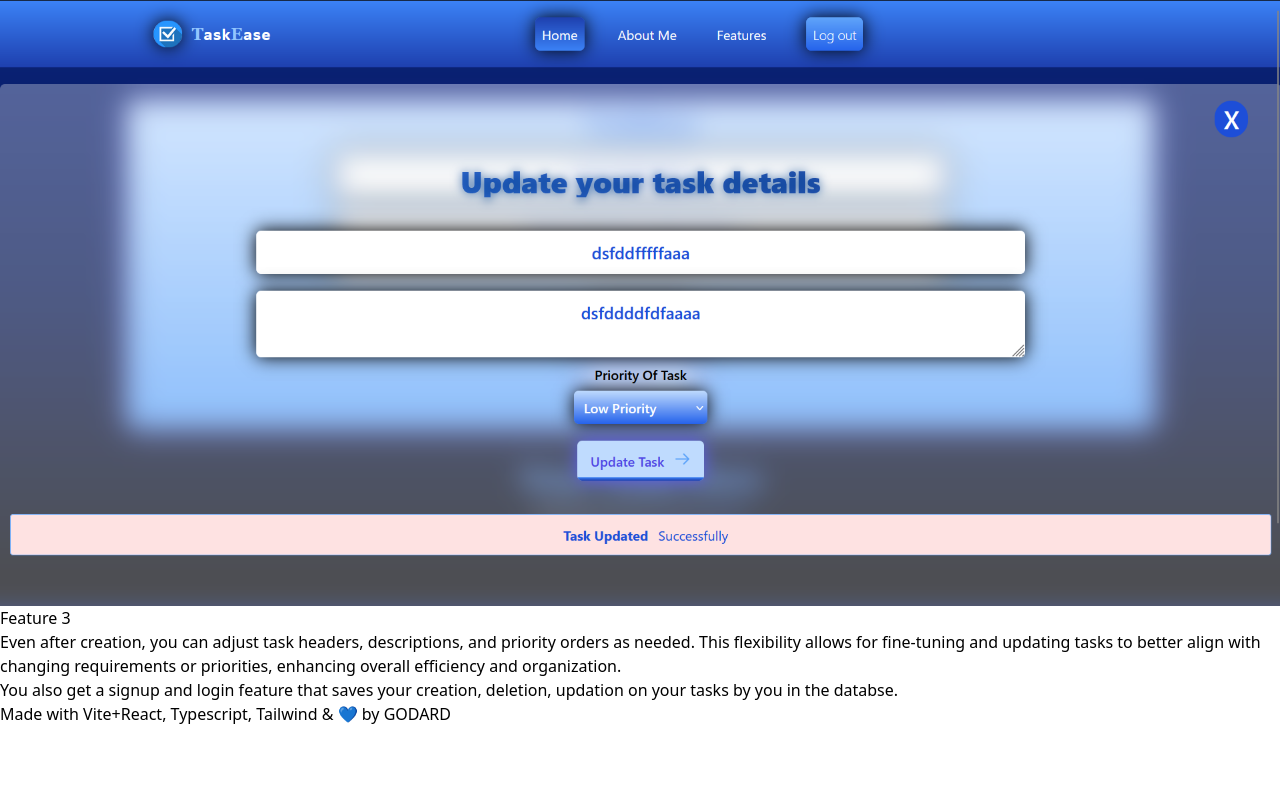
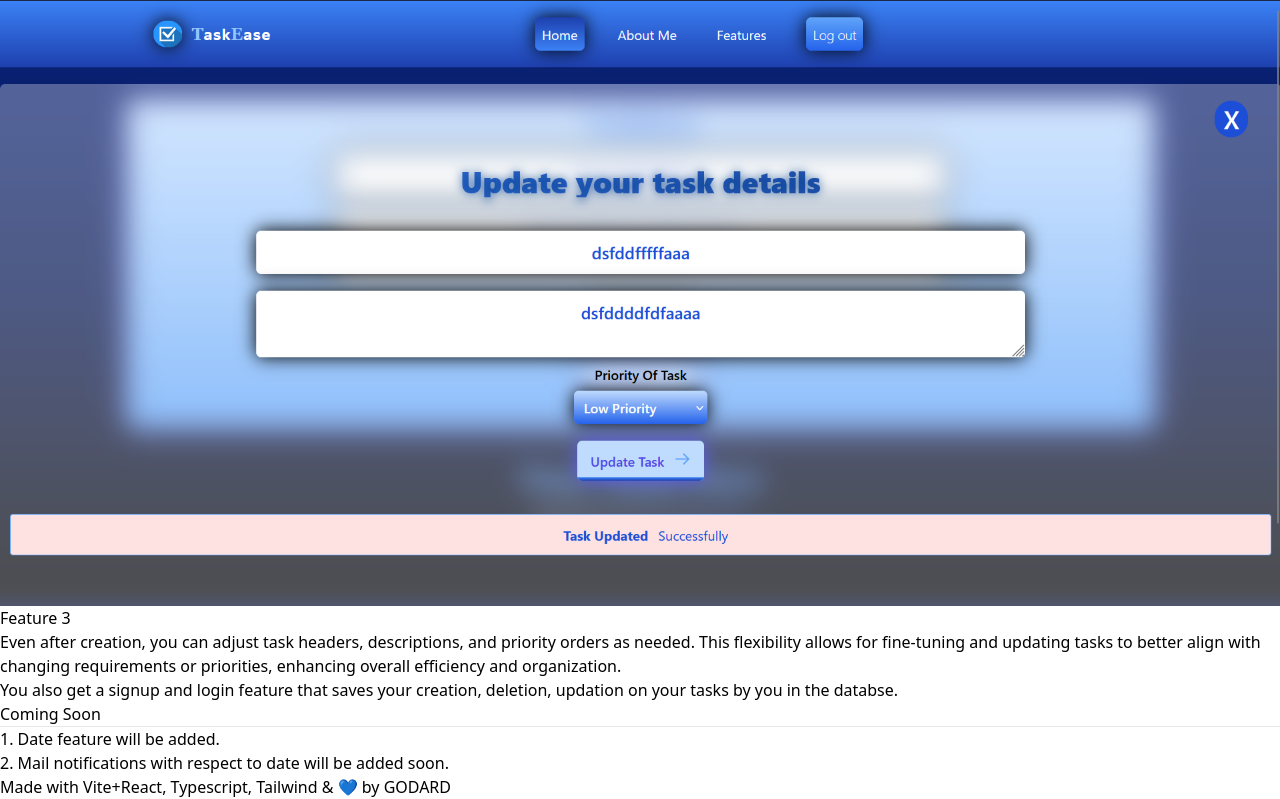
Before and after one commit to ArunavaCoderEm/TaskEase, a React (Vite) app in the folder Frontend/: page /features in a window 1280 px wide. Shown: the part 1747-2546 px from the top of the page. Before the commit the page ends 2473 px from the top, so only its background shows below. Built offline with nearby package versions, Linux system fonts and the light colour scheme.

Commit message:
pushing everything and final push

```diff
--- a/Frontend/src/CSS/index.css
+++ b/Frontend/src/CSS/index.css
@@ -1,6 +1,7 @@
 @tailwind base;
 @tailwind components;
 @tailwind utilities;
+
 
 body {
     min-height: 100vh;
--- a/Frontend/src/Components/Footer.tsx
+++ b/Frontend/src/Components/Footer.tsx
@@ -3,9 +3,10 @@ import { Link } from "react-router-dom";
 export default function Footer() {
   return (
     <>
-        <div className="bg-gradient-to-r mt-5 absolute w-full bottom-0 from-blue-700 to-blue-500 py-2">
-            <h1 className="text-center text-xl text-blue-900 font-semibold">Made with Vite+React, Typescript, Tailwind & 💙 by <Link to={"https://godard.vercel.app"} className="text-blue-300">GODARD</Link></h1>
-        </div>
+      <footer className="footer bg-gradient-to-r p-2 from-blue-700 to-blue-500 w-[100%] mt-[80px] bottom-0">
+          <p className="text-white font-semibold text-center">Made with Vite+React, Typescript, Tailwind & 💙 by <Link to={"https://godard.vercel.app"} className="text-blue-300">GODARD</Link></p>
+      </footer>
+
     </>
   )
 }
--- a/Frontend/src/Components/Taskip.tsx
+++ b/Frontend/src/Components/Taskip.tsx
@@ -116,7 +116,7 @@ export default function Taskip(): React.ReactNode {
 
   return (
     <>
-    <div className="bg-gradient-to-b from-blue-200 to-blue-400 w-4/5 m-auto my-10 shav p-2 rounded-md justify-center">
+    <div className="bg-gradient-to-b from-blue-200 to-blue-400 mb-[22px] w-4/5 m-auto my-10 shav p-2 rounded-md justify-center">
         <h1 className="text-center bg-clip-text font-extrabold text-3xl bg-gradient-to-r from-blue-400 to-blue-700 text-transparent tracking-20">TaskEase</h1>
         <form onSubmit={handleSubmit} className="m-auto my-5 justify-center align-middle items-center">
             <input
--- a/Frontend/src/Pages/Features.tsx
+++ b/Frontend/src/Pages/Features.tsx
@@ -25,12 +25,19 @@ export default function Features() {
                     <div className="rounded-lg h-64 overflow-hidden">
                     <img alt="content" className="object-cover object-center h-full w-full" src="./ss3.png"/>
                     </div>
-                    <h2 className="text-xl font-medium title-font text-gray-900 mt-5">Feature 3</h2>
-                    <p className="text-base leading-relaxed mt-2">Even after creation, you can adjust task headers, descriptions, and priority orders as needed. This flexibility allows for fine-tuning and updating tasks to better align with changing requirements or priorities, enhancing overall efficiency and organization. </p>
+                    <h2 className="text-xl font-medium title-font text-gray-300 mt-5">Feature 3</h2>
+                    <p className="text-base leading-relaxed mt-2 text-slate-500">Even after creation, you can adjust task headers, descriptions, and priority orders as needed. This flexibility allows for fine-tuning and updating tasks to better align with changing requirements or priorities, enhancing overall efficiency and organization. </p>
                 </div>
                 </div>
             </div>
             <p className="text-base lg:m-5 sm:m-2 leading-relaxed text-center">You also get a signup and login feature that saves your creation, deletion, updation on your tasks by you in the databse.</p>
+
+            <h1 className="text-white font-bold text-center my-3">Coming Soon</h1>
+            <hr className="w-60 mx-auto bg-slate-500" />
+            <ul className="m-5 my-5 text-slate-500">
+                <li className="my-3 sm:text-left lg:text-center">1. Date feature will be added.</li>
+                <li className="sm:text-left lg:text-center">2. Mail notifications with respect to date will be added soon.</li>
+            </ul>
         </section>
     </>
   )
```
